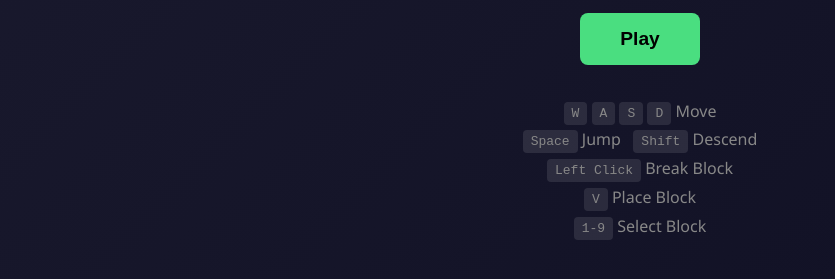
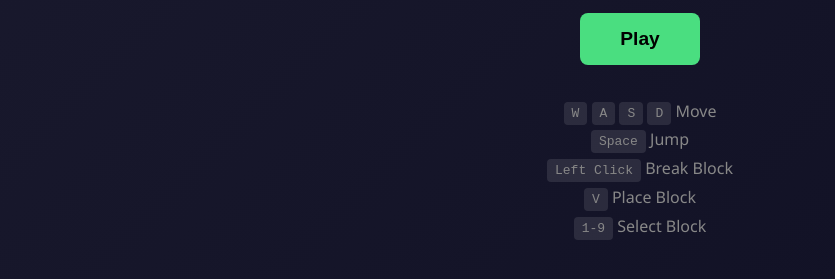
Before and after one commit to wessszzzz/Beep-Boop, a website: page games/minecraft/index.html in a window 1280 px wide. Shown: the part 345-624 px from the top of the page, without its empty margins (0-835 px from the left). Drawn offline with nearby package versions, Linux system fonts and the light colour scheme.

Commit message:
Change fly mode to jump with gravity

```diff
--- a/games/minecraft/game.js
+++ b/games/minecraft/game.js
@@ -134,7 +134,7 @@ let selectedSlot = 0;
 
 let keys = {};
 let isPointerLocked = false;
-let isFlying = true;
+let isFlying = false;
 let playerName = 'Player';
 let playerId = Math.random().toString(36).substr(2, 9);
 let otherPlayers = new Map();
--- a/games/minecraft/index.html
+++ b/games/minecraft/index.html
@@ -209,7 +209,7 @@
         <button id="play-btn">Play</button>
         <div class="controls-info">
             <kbd>W</kbd> <kbd>A</kbd> <kbd>S</kbd> <kbd>D</kbd> Move<br>
-            <kbd>Space</kbd> Jump &nbsp; <kbd>Shift</kbd> Descend<br>
+            <kbd>Space</kbd> Jump<br>
             <kbd>Left Click</kbd> Break Block<br>
             <kbd>V</kbd> Place Block<br>
             <kbd>1-9</kbd> Select Block
```
